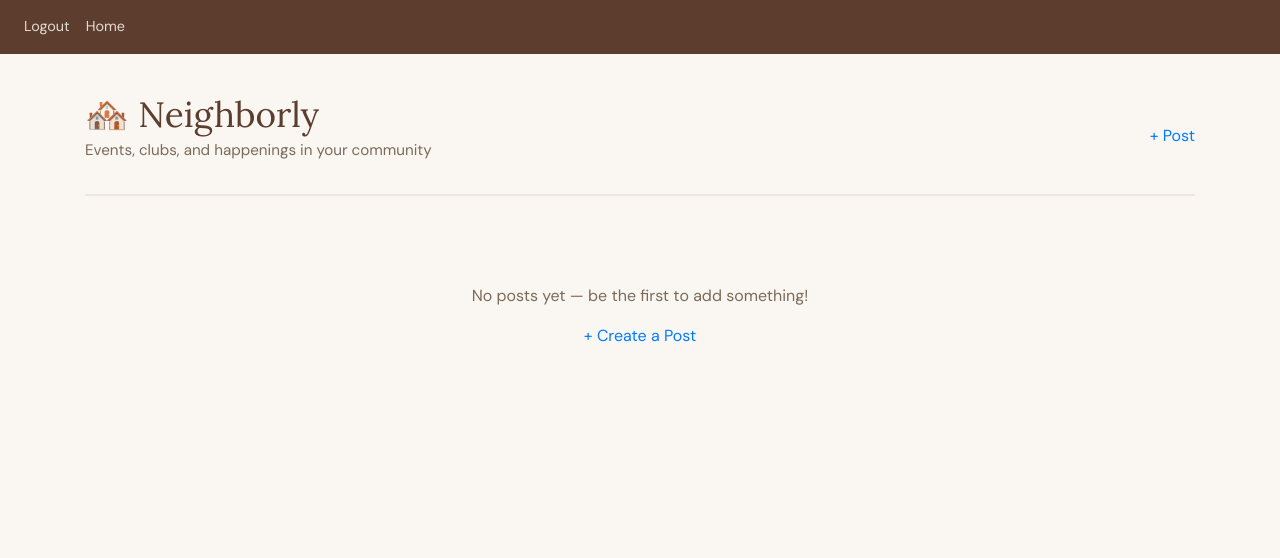
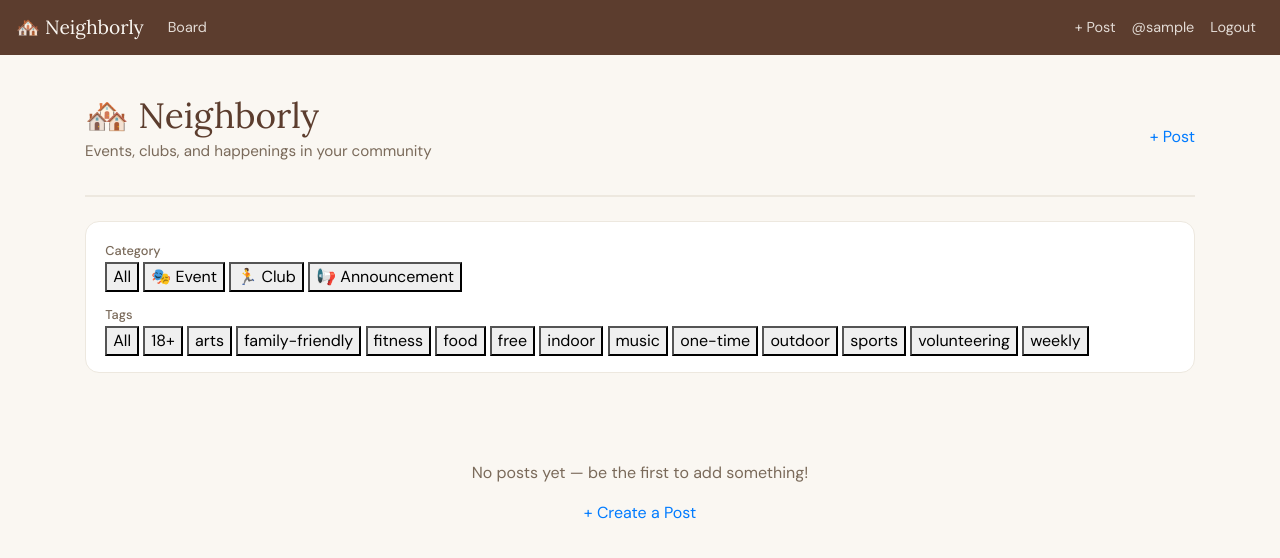
Before and after one commit to jennarentz/projects, a Flask app: page / in a window 1280 px wide. Shown: the top 558 px of the page. Run offline with Flask 3, Linux system fonts and the light colour scheme; the visitor is signed in with stand-in values (Sample User, id 1); data comes from the database, SQL or seed files in the repository; data that the repository does not hold is empty; some libraries are stand-ins or nearby versions.

Commit message:
added filter bar

```diff
--- a/neighborly/website/static/index.js
+++ b/neighborly/website/static/index.js
@@ -3,7 +3,7 @@ function deletePost(postId) {
         return;  // cancel if not confirmed
     }
 
-    fetch('/delete-note', {
+    fetch('/delete-post', {
         method: 'POST',
         body: JSON.stringify({ postId: postId }),
         headers: {
--- a/neighborly/website/templates/base.html
+++ b/neighborly/website/templates/base.html
@@ -23,10 +23,8 @@
         <title>{% block title %}Home{% endblock %}</title>
     </head>
     <body>
-        <!-- bootstrap classes-->
         <nav class="navbar navbar-expand-lg navbar-dark bg-dark">
-            <!-- changes size of navbar for device - button to change it-->
-            <!-- # means id-->
+            <a class="navbar-brand" href="/">🏘️ Neighborly</a>
             <button class="navbar-toggler"
                     type="button"
                     data-toggle="collapse"
@@ -34,13 +32,17 @@
                 <span class="navbar-toggler-icon"></span>
             </button>
             <div class="collapse navbar-collapse" id="navbar">
-                <div class="navbar-nav">
+                <div class="navbar-nav mr-auto">
+                    <a class="nav-item nav-link" href="/">Board</a>
+                </div>
+                <div class="navbar-nav ml-auto">
                     {% if user.is_authenticated %}
-                    <a class="nav-item nav-link" id="logout" href="/logout">Logout</a>
-                    <a class="nav-item nav-link" id="home" href="/">Home</a>
+                    <a class="nav-item nav-link" href="/create">+ Post</a>
+                    <span class="nav-item nav-link text-secondary">@{{ user.username }}</span>
+                    <a class="nav-item nav-link" href="/logout">Logout</a>
                     {% else %}
-                    <a class="nav-item nav-link" id="login" href="/login">Login</a>
-                    <a class="nav-item nav-link" id="signUp" href="/sign-up">Sign Up</a>
+                    <a class="nav-item nav-link" href="/login">Login</a>
+                    <a class="nav-item nav-link" href="/sign-up">Sign Up</a>
                     {% endif %}
                 </div>
             </div>
--- a/neighborly/website/templates/home.html
+++ b/neighborly/website/templates/home.html
@@ -11,6 +11,30 @@
   <a href="/create" class="btn-post">+ Post</a>
   {% else %}
   <a href="/login" class="btn-post">Join to Post</a>
+  {% endif %}
+</div>
+
+<!-- Filter bar -->
+<div class="filter-bar">
+  <div class="filter-section">
+    <span class="filter-label">Category</span>
+    <div class="filter-chips">
+      <button class="filter-chip active" data-filter="category" data-value="">All</button>
+      <button class="filter-chip" data-filter="category" data-value="event">🎭 Event</button>
+      <button class="filter-chip" data-filter="category" data-value="club">🏃 Club</button>
+      <button class="filter-chip" data-filter="category" data-value="announcement">📢 Announcement</button>
+    </div>
+  </div>
+  {% if tags %}
+  <div class="filter-section">
+    <span class="filter-label">Tags</span>
+    <div class="filter-chips">
+      <button class="filter-chip active" data-filter="tag" data-value="">All</button>
+      {% for tag in tags %}
+      <button class="filter-chip" data-filter="tag" data-value="{{ tag.name }}">{{ tag.name }}</button>
+      {% endfor %}
+    </div>
+  </div>
   {% endif %}
 </div>
 
@@ -80,4 +104,33 @@
   {% endif %}
 </div>
 
+<script>
+  // Filter state
+  const activeFilters = { category: '', tag: '' };
+
+  // Chip click handler
+  document.querySelectorAll('.filter-chip').forEach(chip => {
+    chip.addEventListener('click', () => {
+      const filterType = chip.dataset.filter;
+      const value = chip.dataset.value;
+
+      // Update active chip in this group
+      chip.closest('.filter-chips').querySelectorAll('.filter-chip').forEach(c => c.classList.remove('active'));
+      chip.classList.add('active');
+
+      activeFilters[filterType] = value;
+      applyFilters();
+    });
+  });
+
+  function applyFilters() {
+    document.querySelectorAll('.post-card').forEach(card => {
+      const categoryMatch = !activeFilters.category || card.dataset.category === activeFilters.category;
+      const cardTags = card.dataset.tags ? card.dataset.tags.split(',') : [];
+      const tagMatch = !activeFilters.tag || cardTags.includes(activeFilters.tag);
+      card.style.display = (categoryMatch && tagMatch) ? '' : 'none';
+    });
+  }
+</script>
+
 {% endblock %}
```
